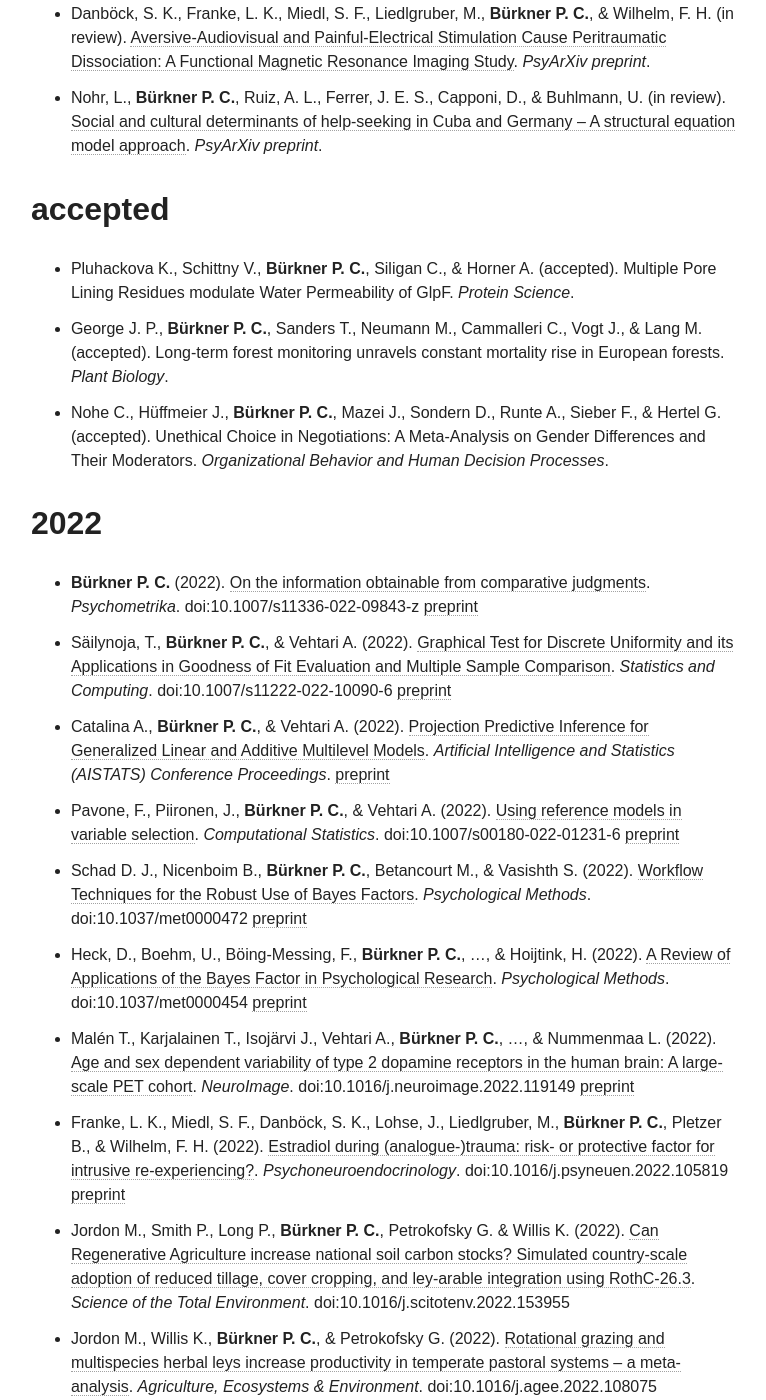
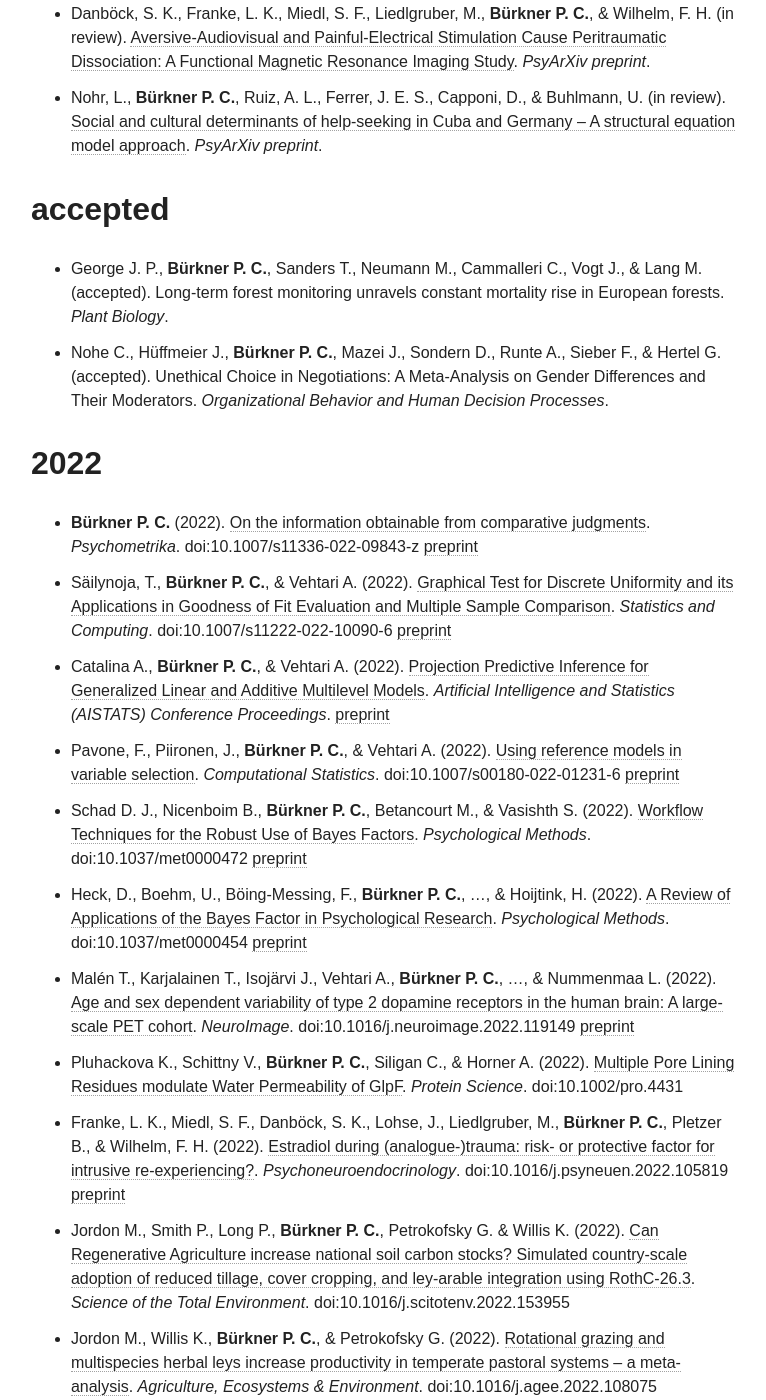
Before and after one commit to paul-buerkner/paul-buerkner.github.io, a Jekyll site: the page built from publications/index.md, in a window 1280 px wide and 1400 px high, scrolled down 1832 px. Shown: the whole window, without its empty margins (255-1021 px from the left). Built offline with Jekyll 4.4.1, drawn with Linux system fonts in a browser that asks for light colours; nearby versions of some CDN libraries; some of the changed lines change nothing that is shown.

Commit message:
move paper to published

```diff
--- a/publications/index.md
+++ b/publications/index.md
@@ -28,7 +28,6 @@
 
 ## accepted
 
-* Pluhackova K., Schittny V., **Bürkner P. C.**, Siligan C., & Horner A. (accepted). Multiple Pore Lining Residues modulate Water Permeability of GlpF. *Protein Science*.
 * George J. P., **Bürkner P. C.**, Sanders T., Neumann M., Cammalleri C., Vogt J., & Lang M. (accepted). Long-term forest monitoring unravels constant mortality rise in European forests. *Plant Biology*.
 * Nohe C., Hüffmeier J., **Bürkner P. C.**, Mazei J., Sondern D., Runte A., Sieber F., & Hertel G. (accepted). Unethical Choice in Negotiations: A Meta-Analysis on Gender Differences and Their Moderators. *Organizational Behavior and Human Decision Processes*.
 
@@ -42,6 +41,7 @@
 * Schad D. J., Nicenboim B., **Bürkner P. C.**, Betancourt M., & Vasishth S. (2022). [Workflow Techniques for the Robust Use of Bayes Factors](https://doi.apa.org/doiLanding?doi=10.1037%2Fmet0000472). *Psychological Methods*. doi:10.1037/met0000472 [preprint](https://arxiv.org/abs/2103.08744)
 * Heck, D., Boehm, U., Böing-Messing, F., **Bürkner P. C.**, ..., & Hoijtink, H. (2022). [A Review of Applications of the Bayes Factor in Psychological Research](https://psycnet.apa.org/record/2022-40577-001). *Psychological Methods*. doi:10.1037/met0000454 [preprint](https://psyarxiv.com/cu43g/)
 * Malén T., Karjalainen T., Isojärvi J., Vehtari A., **Bürkner P. C.**, ..., & Nummenmaa L. (2022). [Age and sex dependent variability of type 2 dopamine receptors in the human brain: A large-scale PET cohort](https://doi.org/10.1016/j.neuroimage.2022.119149). *NeuroImage*. doi:10.1016/j.neuroimage.2022.119149 [preprint](https://www.biorxiv.org/content/10.1101/2021.08.10.455776v1)
+* Pluhackova K., Schittny V., **Bürkner P. C.**, Siligan C., & Horner A. (2022). [Multiple Pore Lining Residues modulate Water Permeability of GlpF](http://dx.doi.org/10.1002/pro.4431). *Protein Science*. doi:10.1002/pro.4431
 * Franke, L. K., Miedl, S. F., Danböck, S. K., Lohse, J., Liedlgruber, M., **Bürkner P. C.**, Pletzer B., & Wilhelm, F. H. (2022). [Estradiol during (analogue-)trauma: risk- or protective factor for intrusive re-experiencing?](https://doi.org/10.1016/j.psyneuen.2022.105819). *Psychoneuroendocrinology*. doi:10.1016/j.psyneuen.2022.105819 [preprint](https://psyarxiv.com/6rk8c/)
 * Jordon M., Smith P., Long P., **Bürkner P. C.**, Petrokofsky G. & Willis K. (2022). [Can Regenerative Agriculture increase national soil carbon stocks? Simulated country-scale adoption of reduced tillage, cover cropping, and ley-arable integration using RothC-26.3](https://doi.org/10.1016/j.scitotenv.2022.153955). *Science of the Total Environment*. doi:10.1016/j.scitotenv.2022.153955
 * Jordon M., Willis K., **Bürkner P. C.**, & Petrokofsky G. (2022). [Rotational grazing and multispecies herbal leys increase productivity in temperate pastoral systems – a meta-analysis](https://www.sciencedirect.com/science/article/pii/S0167880922002249). *Agriculture, Ecosystems & Environment*. doi:10.1016/j.agee.2022.108075
```
